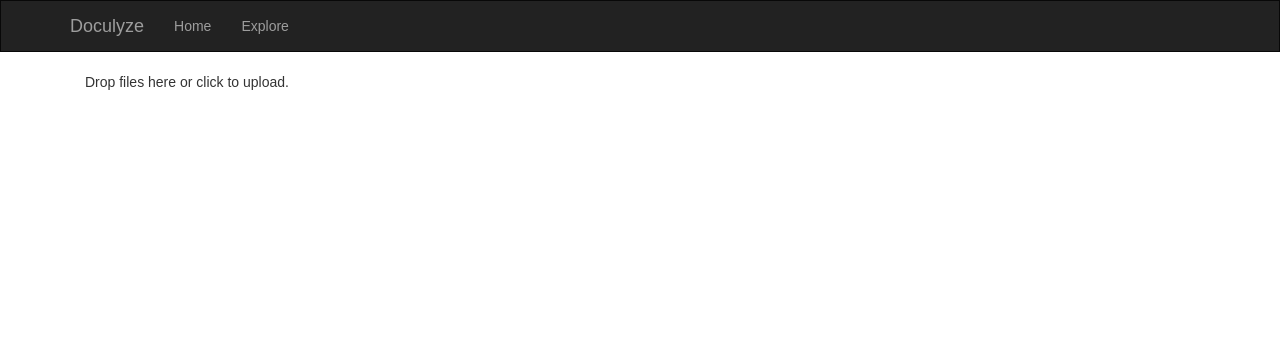
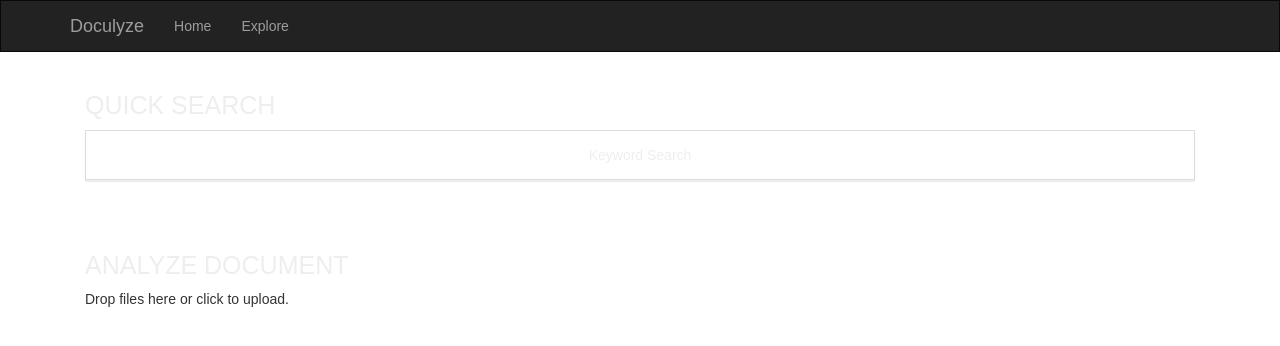
Before and after one commit to vialab/OpenSSH-Doc-Analyzer, a Flask app: page / in a window 1280 px wide. Shown: the top 346 px of the page. Run offline with Flask 2, Linux system fonts and the light colour scheme; parts of the project's set-up code (start-up, migrations or seed data) failed here and were passed over; some libraries are stand-ins or nearby versions.

Commit message:
Home page quick search ui

```diff
--- a/file_upload.py
+++ b/file_upload.py
@@ -199,6 +199,8 @@ def explore( heading_string=None ):
 
 @app.route("/analyzer")
 def analyzer():
+    if "dochashid" not in session:
+        redirect(url_for("index"))
     total_start = time.time()
     search = getSearchResults(session["dochashid"])
     total_end = time.time()
--- a/static/css/base.css
+++ b/static/css/base.css
@@ -376,3 +376,28 @@ text {
     left: 50%;
     transform: translate(-50%, 0);
 }
+
+#keyword-search {
+    width: 100%;
+    height: 50px;
+    text-align: center;
+    margin-bottom: 50px;
+    box-shadow: 0px 2px 1px #eee;
+    background-color: white;
+    border: 1px solid #ddd;
+}
+
+#keyword-search::placeholder {
+    color: #eee;
+}
+
+#keyword-search:focus, #keyword-search:hover {
+    box-shadow: 0px 2px 2px #ddd;
+    outline: none;
+}
+
+#home-container h2 {
+    font-size: 25px;
+    text-transform: uppercase;
+    color: #eee;
+}
--- a/templates/index.html
+++ b/templates/index.html
@@ -3,9 +3,24 @@
 {% block title %}Doculyze | Upload{% endblock %}
 
 {% block page_content %}
-<div class="container-fluid">
+<div class="container-fluid" id="home-container">
     <div class="row">
         <div class="col-md-12">
+            <h2>Quick Search</h2>
+            <input id="keyword-search" type="text" placeholder="Keyword Search"/>
+        </div>
+        <div class="col-md-12">
+            <div id="search-results">
+            </div>
+        </div>
+        <div class="col-md-12">
+            <div id="search-history">
+            </div>
+        </div>
+    </div>
+    <div class="row">
+        <div class="col-md-12">
+            <h2>Analyze Document</h2>
             <section>
                 <div id="dropzone">
                     <form action="/upload" class="dropzone needsclick dz-clickable" id="doc-upload">
```
Lines whose indentation alone changed are shown as unchanged.
